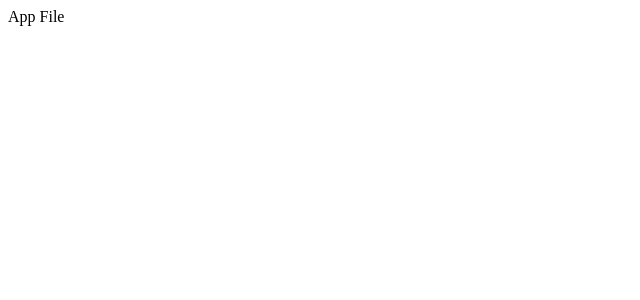
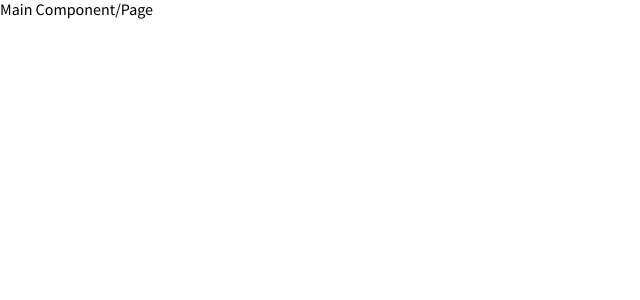
Before and after one commit to TomasDnlAranda/My-Portfolio, a React (Create React App) app: page / in a window 1280 px wide. Shown: the top 300 px of the page, without its empty margins (0-640 px from the left). Built offline with nearby package versions, Linux system fonts and the light colour scheme.

Commit message:
add switch rdv6

```diff
--- a/public/index.html
+++ b/public/index.html
@@ -5,39 +5,19 @@
 		<link rel="icon" href="%PUBLIC_URL%/favicon.ico" />
 		<meta name="viewport" content="width=device-width, initial-scale=1" />
 		<meta name="theme-color" content="#000000" />
-    <meta
-      name="description"
-      content="Web site created using create-react-app"
+		<meta name="description" content="Web site created using create-react-app" />
+		<link rel="apple-touch-icon" href="%PUBLIC_URL%/logo192.png" />
+		<link rel="manifest" href="%PUBLIC_URL%/manifest.json" />
+		<title>React App</title>
+		<link rel="preconnect" href="https://fonts.googleapis.com" />
+		<link rel="preconnect" href="https://fonts.gstatic.com" crossorigin />
+		<link
+			href="https://fonts.googleapis.com/css2?family=Karla:wght@300;400;500;600&family=Pacifico&family=Source+Sans+Pro:wght@400;600;700&family=Ubuntu+Mono:ital,wght@0,400;0,700;1,400&display=swap"
+			rel="stylesheet"
 		/>
-    <link rel="apple-touch-icon" href="%PUBLIC_URL%/logo192.png" />
-    <!--
-      manifest.json provides metadata used when your web app is installed on a
-      user's mobile device or desktop. See https://developers.google.com/web/fundamentals/web-app-manifest/
-    -->
-    <link rel="manifest" href="%PUBLIC_URL%/manifest.json" />
-    <!--
-      Notice the use of %PUBLIC_URL% in the tags above.
-      It will be replaced with the URL of the `public` folder during the build.
-      Only files inside the `public` folder can be referenced from the HTML.
-
-      Unlike "/favicon.ico" or "favicon.ico", "%PUBLIC_URL%/favicon.ico" will
-      work correctly both with client-side routing and a non-root public URL.
-      Learn how to configure a non-root public URL by running `npm run build`.
-    -->
-    <title>React App</title>
 	</head>
 	<body>
 		<noscript>You need to enable JavaScript to run this app.</noscript>
 		<div id="root"></div>
-    <!--
-      This HTML file is a template.
-      If you open it directly in the browser, you will see an empty page.
-
-      You can add webfonts, meta tags, or analytics to this file.
-      The build step will place the bundled scripts into the <body> tag.
-
-      To begin the development, run `npm start` or `yarn start`.
-      To create a production bundle, use `npm run build` or `yarn build`.
-    -->
 	</body>
 </html>
--- a/src/App.js
+++ b/src/App.js
@@ -1,8 +1,29 @@
+import { ThemeProvider } from 'styled-components';
+import GlobalStyle from './globalStyles';
+import { lightTheme } from './components/Themes';
+import { Switch, Route } from 'react-router-dom';
+
+import Main from './components/Main';
+import AboutPage from './components/AboutPage';
+import BlogPage from './components/BlogPage';
+import WorkPage from './components/WorkPage';
+import MySkillsPage from './components/MySkillsPage';
+
 function App() {
-  return <div>
-    App File
-    </div>
-
+	return (
+		<>
+			<GlobalStyle />
+			<ThemeProvider theme={lightTheme}>
+				<Switch>
+					<Route exact path="/" component={Main} />
+					<Route exact path="/about" component={AboutPage} />
+					<Route exact path="/blog" component={BlogPage} />
+					<Route exact path="/work" component={WorkPage} />
+					<Route exact path="/skills" component={MySkillsPage} />
+				</Switch>
+			</ThemeProvider>
+		</>
+	);
 }
 
-export default App
+export default App;
--- /dev/null
+++ b/src/components/AboutPage.jsx
@@ -0,0 +1,7 @@
+import React from 'react';
+
+const AboutPage = () => {
+	return <div>AboutPage</div>;
+};
+
+export default AboutPage;
--- /dev/null
+++ b/src/components/BlogPage.jsx
@@ -0,0 +1,7 @@
+import React from 'react';
+
+const BlogPage = () => {
+	return <div>BlogPage</div>;
+};
+
+export default BlogPage;
--- /dev/null
+++ b/src/components/Main.jsx
@@ -0,0 +1,7 @@
+import React from 'react';
+
+const Main = () => {
+	return <div>Main Component/Page</div>;
+};
+
+export default Main;
--- /dev/null
+++ b/src/components/MySkillsPage.jsx
@@ -0,0 +1,7 @@
+import React from 'react';
+
+const MySkillsPage = () => {
+	return <div>MySkillsPage</div>;
+};
+
+export default MySkillsPage;
--- /dev/null
+++ b/src/components/Themes.jsx
@@ -0,0 +1,15 @@
+export const lightTheme = {
+	body: '#FCF6F4',
+	text: '#000000',
+	fontFamily: "'Source Sans Pro', sans-serif",
+	bodyRgba: '252, 246, 244',
+	textRgba: '0,0,0',
+};
+
+export const darkTheme = {
+	body: '#000000',
+	text: '#FCF6F4',
+	fontFamily: "'Source Sans Pro', sans-serif",
+	bodyRgba: '252, 246, 244',
+	textRgba: '0,0,0',
+};
--- /dev/null
+++ b/src/components/WorkPage.jsx
@@ -0,0 +1,7 @@
+import React from 'react';
+
+const WorkPage = () => {
+	return <div>WorkPage</div>;
+};
+
+export default WorkPage;
--- /dev/null
+++ b/src/globalStyles.js
@@ -0,0 +1,22 @@
+import { createGlobalStyle } from 'styled-components';
+
+const GlobalStyle = createGlobalStyle`
+
+*,*::before,*::after,h1,h2,h3,h4,h5,h6{
+    margin: 0;
+    padding: 0;
+}
+h1,h2,h3,h4,h5,h6{
+    display: inline-block;
+}
+
+body {
+    margin: 0;
+    padding: 0;
+    overflow-x: hidden;
+    font-family: 'Source Sans Pro', sans-serif;
+}
+
+`;
+
+export default GlobalStyle;
--- a/src/index.js
+++ b/src/index.js
@@ -3,12 +3,16 @@ import ReactDOM from 'react-dom';
 // import './index.css';
 import App from './App';
 // import reportWebVitals from './reportWebVitals';
+import '../node_modules/normalize.css';
+import { BrowserRouter } from 'react-router-dom/cjs/react-router-dom.min';
 
 ReactDOM.render(
-  <React.StrictMode>
-    <App />
-  </React.StrictMode>,
-  document.getElementById('root')
+	<React.StrictMode>
+		<BrowserRouter>
+			<App />
+		</BrowserRouter>
+	</React.StrictMode>,
+	document.getElementById('root')
 );
 
 // If you want to start measuring performance in your app, pass a function
```
Lines whose indentation alone changed are shown as unchanged.
